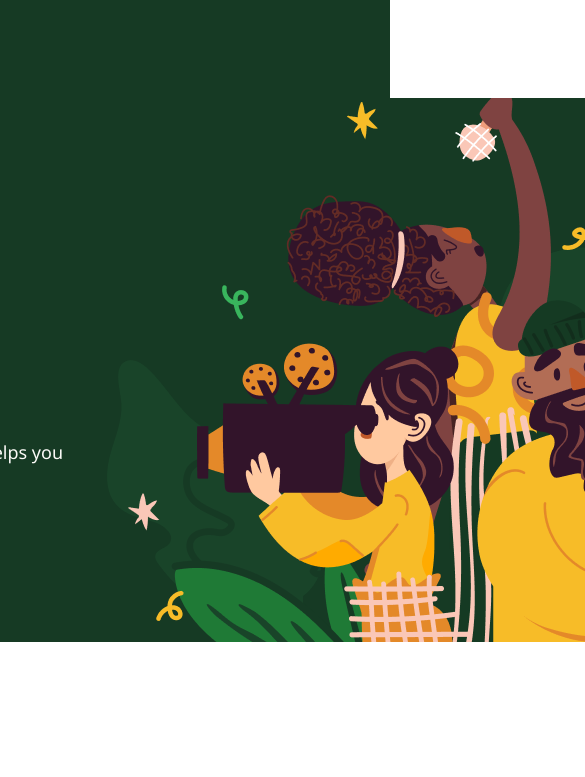
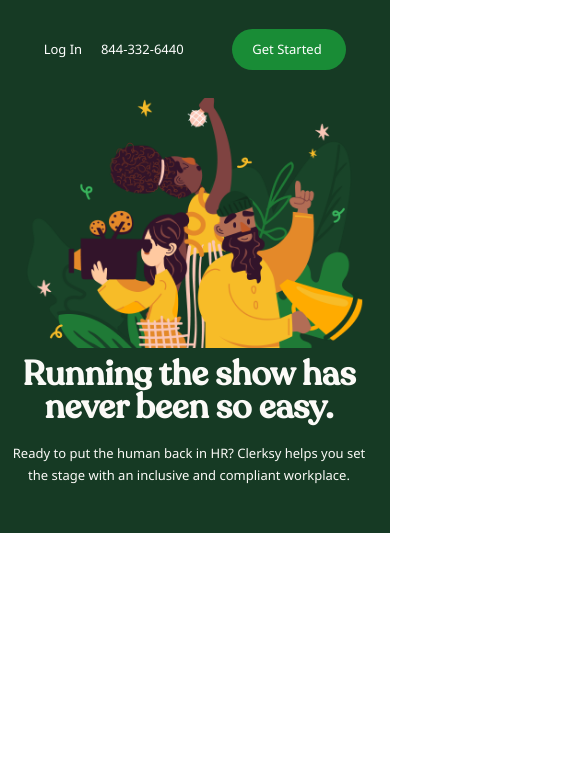
Before and after one commit to SaintHerardo/saintherardo.github.io, a plain HTML site: page index.html in a window 390 px wide. Shown: the top 777 px of the page, 585 px wide, since content can reach past the window. Drawn offline with Linux system fonts and the light colour scheme.

Commit message:
21:22 20.01.2021

```diff
--- a/index.html
+++ b/index.html
@@ -14,11 +14,13 @@
   <body>
     <header class="header">
       <div class="header__top">
-        <div class="logo__header">
-          <a href="#" class="logo__link">
-            <img src="./sources/img/header/logo.png" alt="logo" />
-          </a>
-        </div>
+        <a href="#" class="logo__link">
+          <img
+            class="logo__header"
+            src="./sources/img/header/logo.png"
+            alt="logo"
+          />
+        </a>
         <nav class="actions">
           <ul class="actions__list">
             <li><a href="#" class="actions__item">Log In</a></li>
@@ -46,7 +48,7 @@
         />
       </div>
     </header>
-    <main>
+    <!-- <main>
       <section class="features">
         <div class="text-img-container features__container">
           <img
@@ -410,6 +412,6 @@
           <a href="#" class="link">Press Kit</a>
         </div>
       </div>
-    </footer>
+    </footer> -->
   </body>
 </html>
--- a/scss/_media-queries.scss
+++ b/scss/_media-queries.scss
@@ -0,0 +1,190 @@
+/* Large Devices, Wide Screens */
+@media (max-width: 1200px) {
+  h1 {
+    font-size: 48px;
+  }
+  h2 {
+    font-size: 48px;
+  }
+  h3 {
+    font-size: 28px;
+  }
+  h4 {
+    font-size: 24px;
+  }
+  .main-text {
+    font-size: 18px;
+    line-height: 27px;
+  }
+  .text {
+    font-size: 14px;
+    line-height: 21px;
+  }
+  /* Header */
+  .header__content {
+    height: 400px;
+  }
+  .header__img {
+    max-height: 400px;
+  }
+}
+
+/* Medium Devices, Desktops */
+@media (max-width: 992px) {
+  h1 {
+    font-size: 38px;
+  }
+  h2 {
+    font-size: 38px;
+  }
+  h3 {
+    font-size: 24px;
+  }
+  h4 {
+    font-size: 20px;
+  }
+  .main-text {
+    font-size: 16px;
+    line-height: 22px;
+  }
+  .text {
+    font-size: 12px;
+    line-height: 16px;
+  }
+  /* Header */
+  .header__content {
+    height: 250px;
+  }
+  .header__container {
+    max-width: 400px;
+  }
+  .header__img {
+    max-height: 250px;
+  }
+  .header__title {
+    line-height: 55px;
+  }
+}
+/* Small Devices, Tablets */
+@media (max-width: 768px) {
+  h1 {
+    font-size: 34px;
+  }
+  h2 {
+    font-size: 34px;
+  }
+  h3 {
+    font-size: 20px;
+  }
+  h4 {
+    font-size: 16px;
+  }
+  .main-text {
+    font-size: 13px;
+    line-height: 22px;
+  }
+  .text {
+    font-size: 10px;
+    line-height: 16px;
+  }
+  /* Header */
+  .header__content {
+    flex-direction: column;
+    justify-content: center;
+    height: auto;
+  }
+  .header__img {
+    order: 1;
+    max-height: 250px;
+  }
+  .header__container {
+    order: 2;
+    display: flex;
+    flex-direction: column;
+    justify-content: center;
+  }
+  .header__title {
+    text-align: center;
+    line-height: 33px;
+  }
+  .header__text {
+    text-align: center;
+  }
+}
+
+/* Extra Small Devices, Phones */
+@media (max-width: 426px) {
+  h1 {
+    font-size: 34px;
+  }
+  h2 {
+    font-size: 34px;
+  }
+  h3 {
+    font-size: 20px;
+  }
+  h4 {
+    font-size: 16px;
+  }
+  .main-text {
+    font-size: 13px;
+    line-height: 22px;
+  }
+  .text {
+    font-size: 10px;
+    line-height: 16px;
+  }
+  .link-btn {
+    padding: 14px 20px;
+  }
+  .logo__link {
+    display: none;
+  }
+  /* Header */
+  .header__content {
+    width: 100%;
+    max-width: 1000px;
+  }
+
+  /* Actions */
+  .actions {
+    max-width: 420px;
+    justify-content: space-evenly;
+  }
+  .actions__list {
+    max-width: 150px;
+  }
+  .actions__btn {
+    font-size: 13px;
+    max-width: 114px;
+  }
+  .actions__item {
+    font-size: 13px;
+    padding-right: 10px;
+  }
+}
+
+/* Custom, iPhone Retina */
+@media (max-width: 320px) {
+  h1 {
+    font-size: 30px;
+  }
+  h2 {
+    font-size: 30px;
+  }
+  h3 {
+    font-size: 18px;
+  }
+  h4 {
+    font-size: 14px;
+  }
+  .main-text {
+    font-size: 12px;
+    line-height: 22px;
+  }
+  .text {
+    font-size: 10px;
+    line-height: 16px;
+  }
+}
+/*  */
--- a/scss/style.scss
+++ b/scss/style.scss
@@ -82,7 +82,7 @@ h4 {
 }
 .link-btn {
   display: inline-block;
-  height: 52px;
+  height: auto;
   background-color: #198c36;
   font-family: "Noto Sans";
   font-size: 16px;
@@ -91,6 +91,7 @@ h4 {
   padding: 17px 25px;
   text-decoration: none;
   transition: 0.3s;
+  white-space: nowrap;
 }
 .btn:focus {
   outline: none;
@@ -122,6 +123,16 @@ h4 {
   width: 490px;
   height: 420px;
 }
+.logo__header {
+  object-fit: contain;
+  max-width: 100%;
+  width: 153px;
+  height: auto;
+  min-width: 105px;
+}
+.logo__link {
+  display: block;
+}
 
 /* Header */
 
@@ -129,55 +140,46 @@ h4 {
   display: flex;
   flex-direction: column;
   align-items: center;
-  max-width: 100%;
-  height: 642px;
   background-color: #163a24;
 }
 .header__top {
   display: flex;
   justify-content: space-between;
   align-items: center;
-  width: 1180px;
-  // max-width: 100%;
+  max-width: 1180px;
+  width: 100%;
   height: 98px;
+  padding: 5px;
 }
 .header__content {
   display: flex;
   align-items: center;
   height: 544px;
-  // max-width: 100%;
-  width: 1180px;
+  width: 100%;
+  max-width: 1180px;
   background-color: #163a24;
 }
 .header__container {
-  // max-width: 100%;
-  width: 475px;
-  height: 295px;
-  margin-right: 22px;
+  max-width: 475px;
+  width: 100%;
+  height: auto;
+  margin-right: 12px;
+  padding: 10px;
 }
 .header__img {
   object-fit: contain;
-  max-width: 100%;
+  width: 100%;
+  max-width: 738px;
   height: auto;
-  width: 738px;
-  height: 580px;
 }
 .header__title {
-  max-width: 100%;
-  width: 391px;
   line-height: 66px;
 }
 .header__text {
-  max-width: 100%;
-  width: 475px;
+  width: 100%;
+  max-width: 475px;
   height: 81px;
   margin-top: 18px;
-}
-.logo__header {
-  object-fit: contain;
-  max-width: 100%;
-  width: 153px;
-  height: auto;
 }
 
 /* Actions section */
@@ -186,12 +188,15 @@ h4 {
   display: flex;
   justify-content: space-between;
   align-items: center;
-  width: 341px;
+  width: 100%;
+  max-width: 341px;
 }
 .actions__list {
   display: flex;
   justify-content: space-between;
-  width: 176px;
+  width: 100%;
+  max-width: 176px;
+  white-space: nowrap;
 }
 .actions__item {
   font-size: 16px;
@@ -200,7 +205,8 @@ h4 {
   text-decoration: none;
 }
 .actions__btn {
-  width: 141px;
+  width: 100%;
+  max-width: 141px;
 }
 
 /* Features section */
@@ -415,7 +421,7 @@ h4 {
   align-items: center;
   width: 290px;
   height: 183px;
-  background-image: url(../sources/img/circles.png);
+  background-image: url(../sources/img/price/circles.png);
 }
 .price__background-text {
   width: 225px;
@@ -602,3 +608,4 @@ h4 {
   width: 403px;
   height: 19px;
 }
+@import "./media-queries";
```
Also changed, not shown: css/style.css, css/style.min.css, 2 other files.
